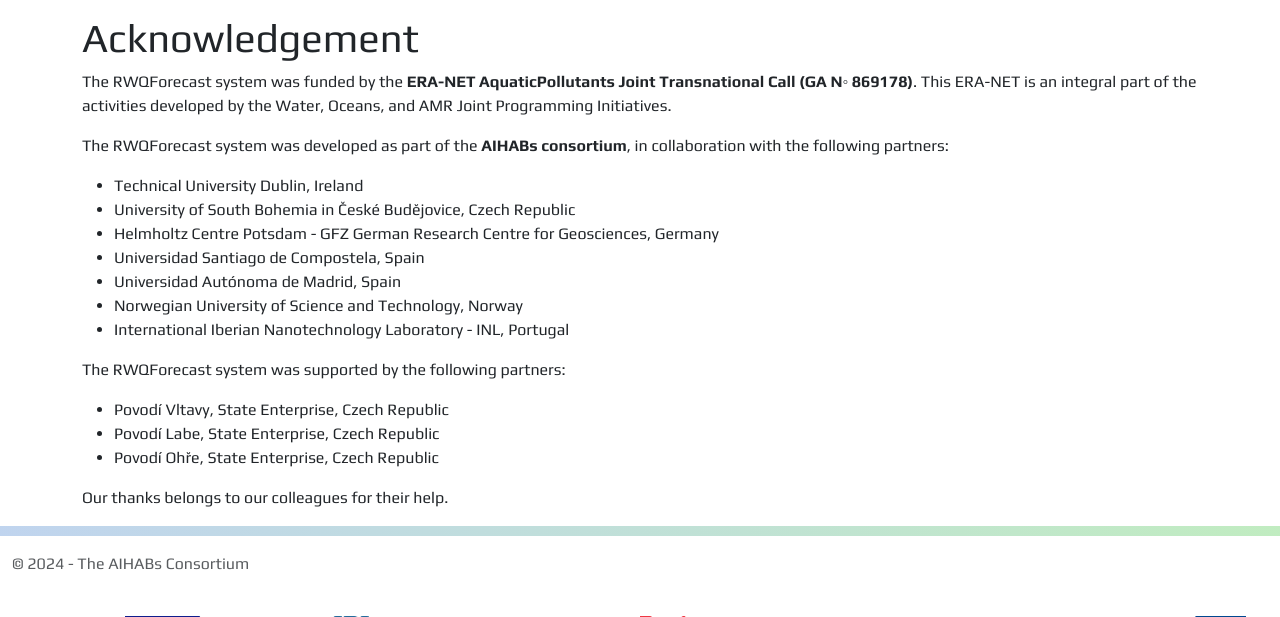
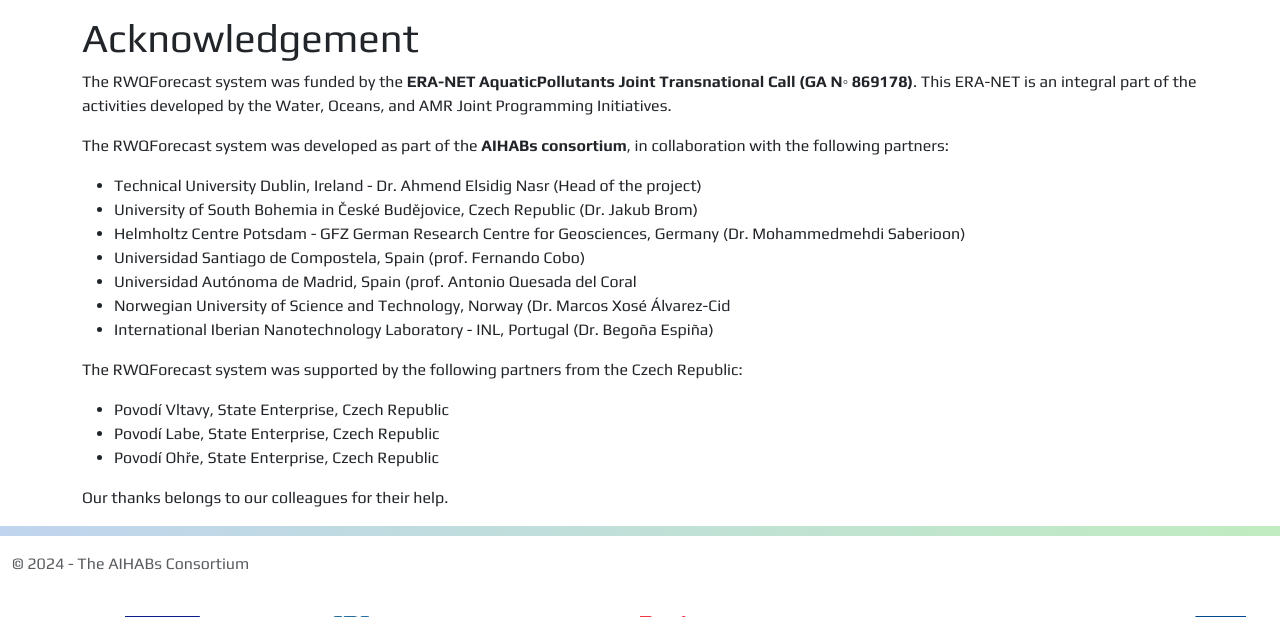
Before and after one commit to JakubBrom/RWQForecast, a Python web app: template templates/ackn.html in a window 1280 px wide. Shown: the part 56-673 px from the top of the page. Run offline with Jinja, Linux system fonts and the light colour scheme; the template is opened without the code that fills it, so the values that code supplies are empty; some libraries are stand-ins or nearby versions.

Commit message:
update ackn.html

```diff
--- a/templates/ackn.html
+++ b/templates/ackn.html
@@ -6,16 +6,16 @@
     <p>The RWQForecast system was funded by the <b>ERA-NET AquaticPollutants Joint Transnational Call (GA N◦ 869178)</b>. This ERA-NET is an integral part of the activities developed by the Water, Oceans, and AMR Joint Programming Initiatives.</p>
     <p>The RWQForecast system was developed as part of the <b>AIHABs consortium</b>, in collaboration with the following partners:
         <ul>
-            <li>Technical University Dublin, Ireland</li>
-            <li>University of South Bohemia in České Budějovice, Czech Republic</li>
-            <li>Helmholtz Centre Potsdam - GFZ German Research Centre for Geosciences, Germany</li>
-            <li>Universidad Santiago de Compostela, Spain</li>
-            <li>Universidad Autónoma de Madrid, Spain</li>
-            <li>Norwegian University of Science and Technology, Norway</li>
-            <li>International Iberian Nanotechnology Laboratory - INL, Portugal</li>
+            <li>Technical University Dublin, Ireland - Dr. Ahmend Elsidig Nasr (Head of the project)</li>
+            <li>University of South Bohemia in České Budějovice, Czech Republic (Dr. Jakub Brom)</li>
+            <li>Helmholtz Centre Potsdam - GFZ German Research Centre for Geosciences, Germany (Dr. Mohammedmehdi Saberioon)</li>
+            <li>Universidad Santiago de Compostela, Spain (prof. Fernando Cobo)</li>
+            <li>Universidad Autónoma de Madrid, Spain (prof. Antonio Quesada del Coral</li>
+            <li>Norwegian University of Science and Technology, Norway (Dr. Marcos Xosé Álvarez-Cid</li>
+            <li>International Iberian Nanotechnology Laboratory - INL, Portugal (Dr. Begoña Espiña)</li>
         </ul>
     </p>
-    <p>The RWQForecast system was supported by the following partners:
+    <p>The RWQForecast system was supported by the following partners from the Czech Republic:
         <ul>
             <li>Povodí Vltavy, State Enterprise, Czech Republic</li>
             <li>Povodí Labe, State Enterprise, Czech Republic</li>
```
